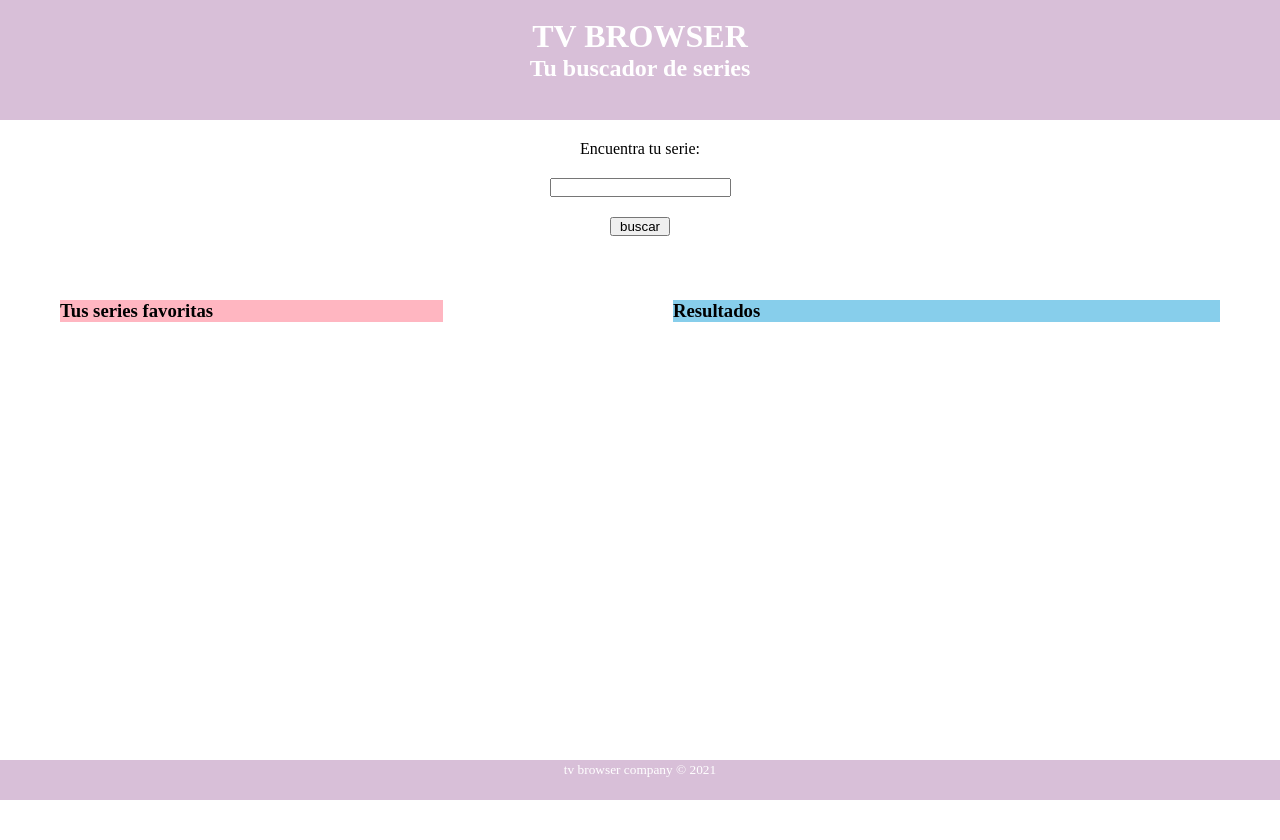
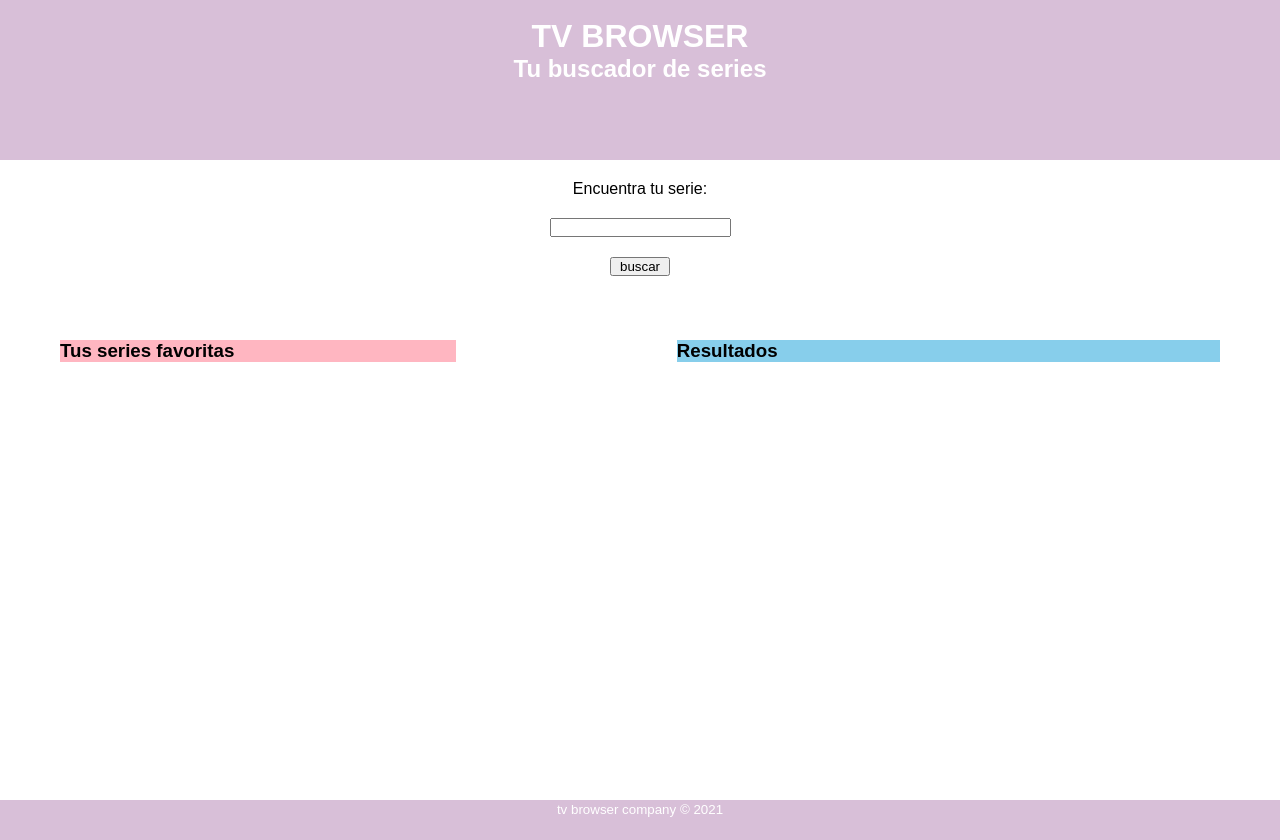
Before and after one commit to Adalab/modulo-2-evaluacion-final-moniLamas, a website: page docs/index.html in a window 1280 px wide. Before the commit the page ends 800 px from the top, so only its background shows below. Drawn offline with nearby package versions, Linux system fonts and the light colour scheme; files that its build step writes are made by us from their sources.

Commit message:
change font family

```diff
--- a/src/scss/layout/_footer.scss
+++ b/src/scss/layout/_footer.scss
@@ -1,4 +1,5 @@
 .footer {
+    font-family: 'Josefin Sans', sans-serif;
     height: 5vh;
     background-color: thistle;
     color: white;
--- a/src/scss/layout/_header.scss
+++ b/src/scss/layout/_header.scss
@@ -1,6 +1,7 @@
 .header {
+    font-family: 'Josefin Sans', sans-serif;
     text-align: center;
-    height: 15vh;
+    height: 20vh;
     background-color:thistle;
     color: white;
 }
--- a/src/scss/layout/_page.scss
+++ b/src/scss/layout/_page.scss
@@ -1,4 +1,5 @@
 .page {
+    font-family: 'Josefin Sans', sans-serif;
     width: 100%;
     height: 80vh;
 
```
